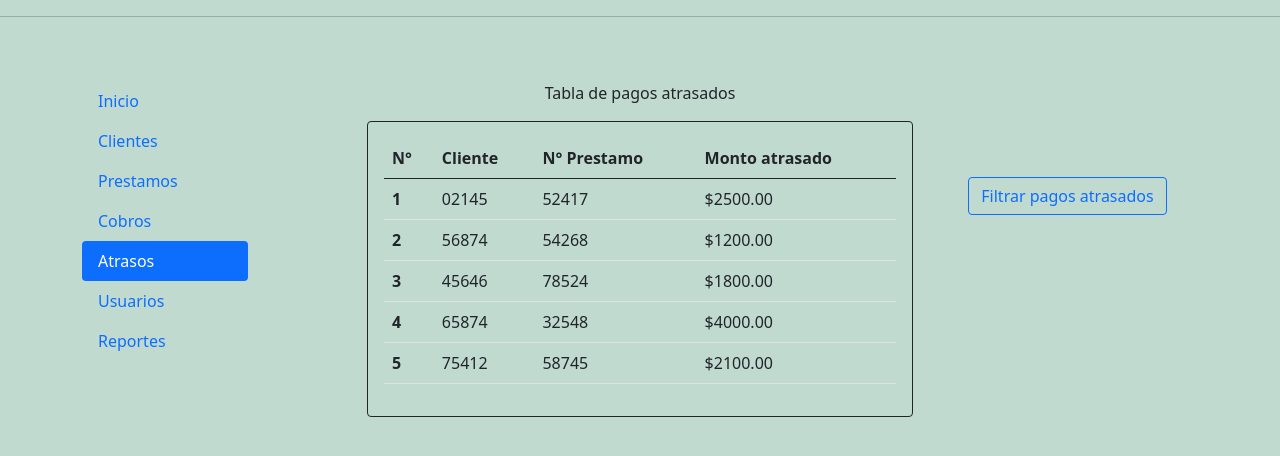
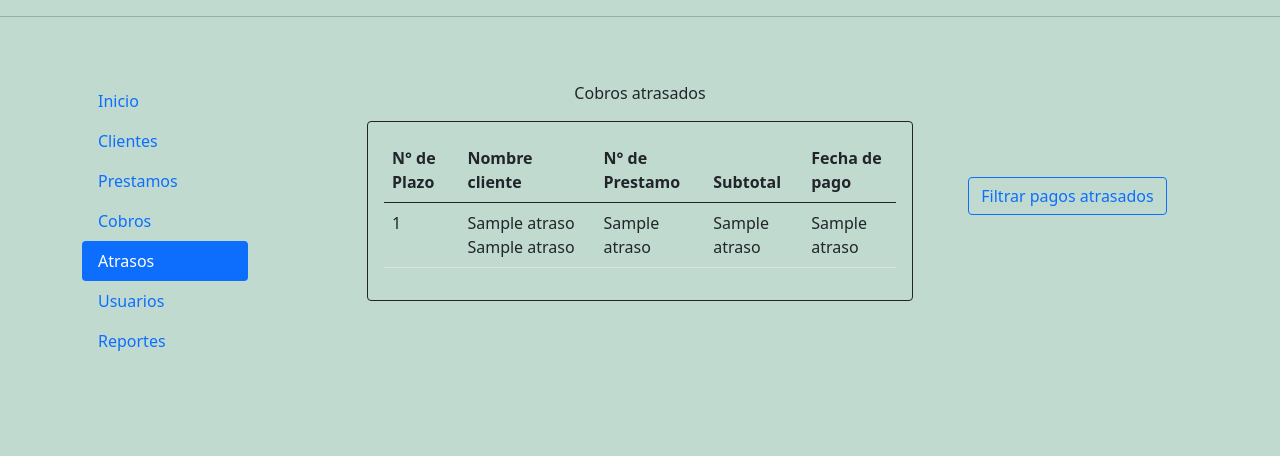
Before and after one commit to alexflores1524/Proyecto-NE-2021, a Flask app: template templates/atrasos.html in a window 1280 px wide. Shown: the part 158-614 px from the top of the page. Run offline with Flask 2, Linux system fonts and the light colour scheme; the template is opened without the code that fills it: most values are stand-ins (such as "Sample title", 1, 10 or a date in 2020); some libraries are stand-ins or nearby versions.

Commit message:
Actualizacion atrasos, y html de reportes

```diff
--- a/db script.sql
+++ b/db script.sql
@@ -80,4 +80,6 @@ FROM prestamos
 INNER JOIN clientes on clientes.idCliente = prestamos.idCliente
 WHERE prestamos.idPrestamo = 1
 
+SELECT * FROM plazos WHERE fecha_pago < CURDATE()
+
 */
--- a/templates/atrasos.html
+++ b/templates/atrasos.html
@@ -54,57 +54,39 @@
     </div>
     <div class="col-1"></div>
       <div class="col-6">
-        <p class="text-center" >Tabla de pagos atrasados</p>
+        <p class="text-center" >Cobros atrasados</p>
           <div class="p-3 border border-dark rounded">
-            <table class="table">
+            <table class="table ">
                 <thead>
                     <tr>
-                    <th scope="col">N°</th>
-                    <th scope="col">Cliente</th>
-                    <th scope="col">N° Prestamo</th>
-                    <th scope="col">Monto atrasado</th>
+                        <th scope="col">N° de Plazo</th>
+                        <th scope="col">Nombre cliente</th>
+                        <th scope="col">N° de Prestamo</th>
+                        <th scope="col">Subtotal</th>
+                        <th scope="col">Fecha de pago</th>
                     </tr>
                 </thead>
                 <tbody>
+                    {%for atraso in atrasos%}
                     <tr>
-                    <th scope="row">1</th>
-                    <td>02145</td>
-                    <td>52417</td>
-                    <td>$2500.00</td>
+                        <td>{{atraso.0}}</td>
+                        <td>{{atraso.1}} {{atraso.2}}</td>
+                        <td>{{atraso.3}}</td>
+                        <td>{{atraso.4}}</td>
+                        <td>{{atraso.5}}</td>
                     </tr>
-                  <tr>
-                    <th scope="row">2</th>
-                    <td>56874</td>
-                    <td>54268</td>
-                    <td>$1200.00</td>
-                  </tr>
-                  <tr>
-                    <th scope="row">3</th>
-                    <td>45646</td>
-                    <td>78524</td>
-                    <td>$1800.00</td>
-                  </tr>
-                  <tr>
-                    <th scope="row">4</th>
-                    <td>65874</td>
-                    <td>32548</td>
-                    <td>$4000.00</td>
-                  </tr>
-                  <tr>
-                    <th scope="row">5</th>
-                    <td>75412</td>
-                    <td>58745</td>
-                    <td>$2100.00</td>
-                  </tr>
+                    {%endfor%}
                 </tbody>
             </table>
           </div>
       </div>
       <div class="col-3 text-center pt-5">
           <div class="row p-4"></div>
+          <form action="mostrar_atrasos" method="post">
             <div>
-              <button type="button" class="btn btn-outline-primary">Filtrar pagos atrasados</button>
+                <button type="submit" class="btn btn-outline-primary">Filtrar pagos atrasados</button>
             </div>
+          </form>
       </div>
     </div>
   </div>
--- a/templates/prestamos.html
+++ b/templates/prestamos.html
@@ -127,7 +127,7 @@
         <table class="table ">
             <thead>
                 <tr>
-                    <th scope="col">#</th>
+                    <th scope="col">N° de prestamo</th>
                     <th scope="col">Id Cliente</th>
                     <th scope="col">Cantidad</th>
                     <th scope="col">Fecha Prestamo</th>
@@ -161,7 +161,7 @@
         <form action="registrar_plazos" method="POST">
           <div class="row">
             <div class="col-4">
-              <p>Id prestamo</p>
+              <p>N° de prestamo</p>
               <input type="text" name="idPrestamo" class="form-control" placeholder="Id del prestamo">
             </div>
             <div class="col-4">
```
Also changed, not shown: app_j.py (+46 -11 lines), templates/reporte_clientes.html (added), templates/reporte_cobros.html (added), templates/reporte_prestamos.html (added). Lines whose indentation alone changed are shown as unchanged.
